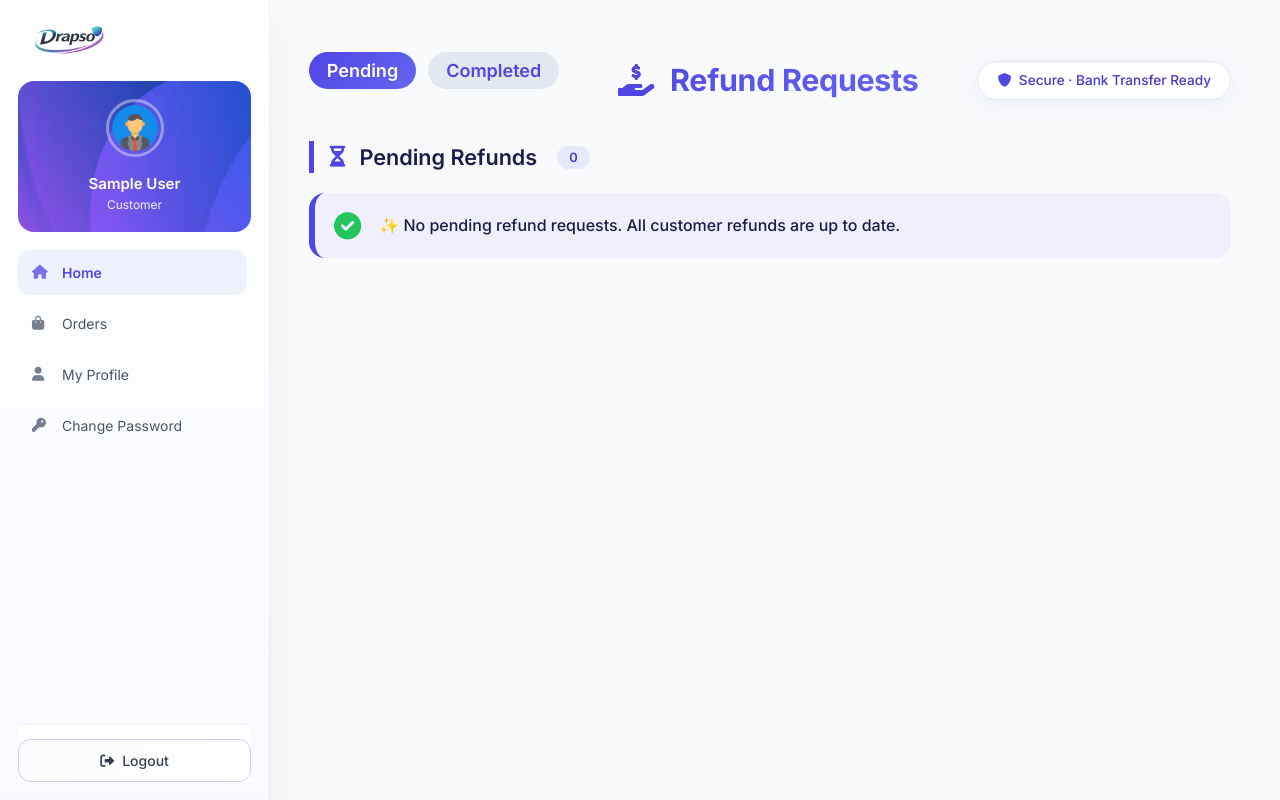
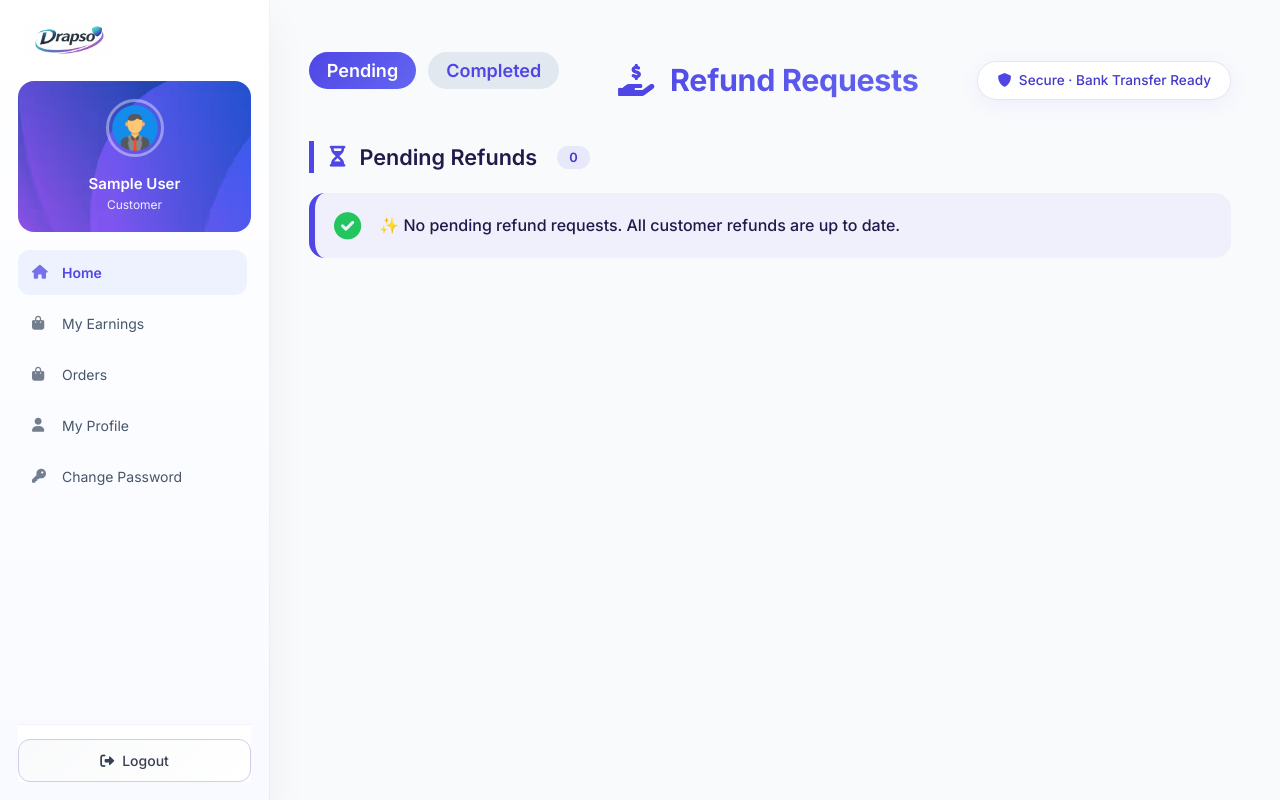
Before and after one commit to vinaykalwala/Drapso, a Django app: page /orders/admin/refunds/ in a window 1280 px wide. Run offline with Django 5.2, Linux system fonts and the light colour scheme; the visitor is signed in with stand-in values (Sample User, id 1); data that the repository does not hold is empty.

Commit message:
sidebar updated

```diff
--- a/templates/includes/sidebar.html
+++ b/templates/includes/sidebar.html
@@ -535,7 +535,10 @@ text-align:center;
     <i class="fa-solid fa-house"></i>
     Home
 </a>
-
+ <a href="{% url 'settlement:dashboard' %}">
+    <i class="fa-solid fa-bag-shopping"></i>
+    My Earnings
+</a>
  <a href="{% url 'orders:orders_dashboard' %}">
     <i class="fa-solid fa-bag-shopping"></i>
    Orders
@@ -549,7 +552,10 @@ text-align:center;
     <i class="fa-solid fa-envelope"></i>
     Contact Messages
 </a>
-
+   <a href="{% url 'accounts:shiprocket_all_addresses' %}">
+    <i class="fa-solid fa-envelope"></i>
+    Shiprocket Addresses
+</a>
 <a href="{% url 'wholesellers:admin_pending_kyc' %}">
     <i class="fa-solid fa-id-card"></i>
     KYC Approvals
@@ -579,6 +585,18 @@ text-align:center;
             {{ pending_refund_requests }}
         </span>
     {% endif %}
+</a>
+<a href="{% url 'accounts:bank_accounts' %}">
+    <i class="fa-solid fa-building-columns"></i>
+    Bank Details
+</a>
+<a href="{% url 'settlement:admin_withdrawal_requests' %}">
+    <i class="fa-solid fa-folder"></i>
+   Withdrawal Requests
+</a>
+<a href="{% url 'settlement:admin_platform_earnings' %}">
+    <i class="fa-solid fa-folder"></i>
+   Platform Earnings
 </a>
 <a href="{% url 'products:category_list' %}">
     <i class="fa-solid fa-folder"></i>
```
